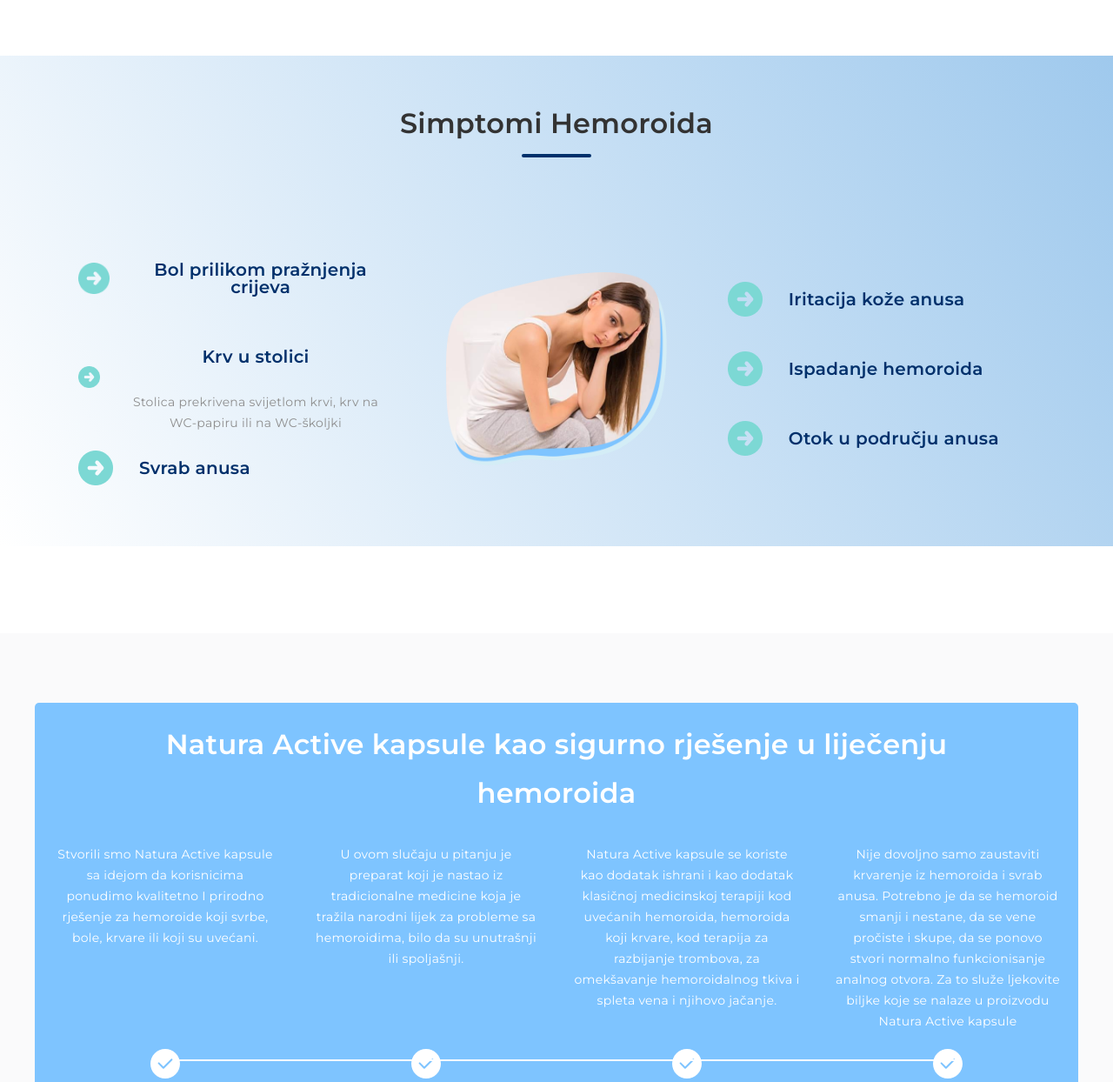
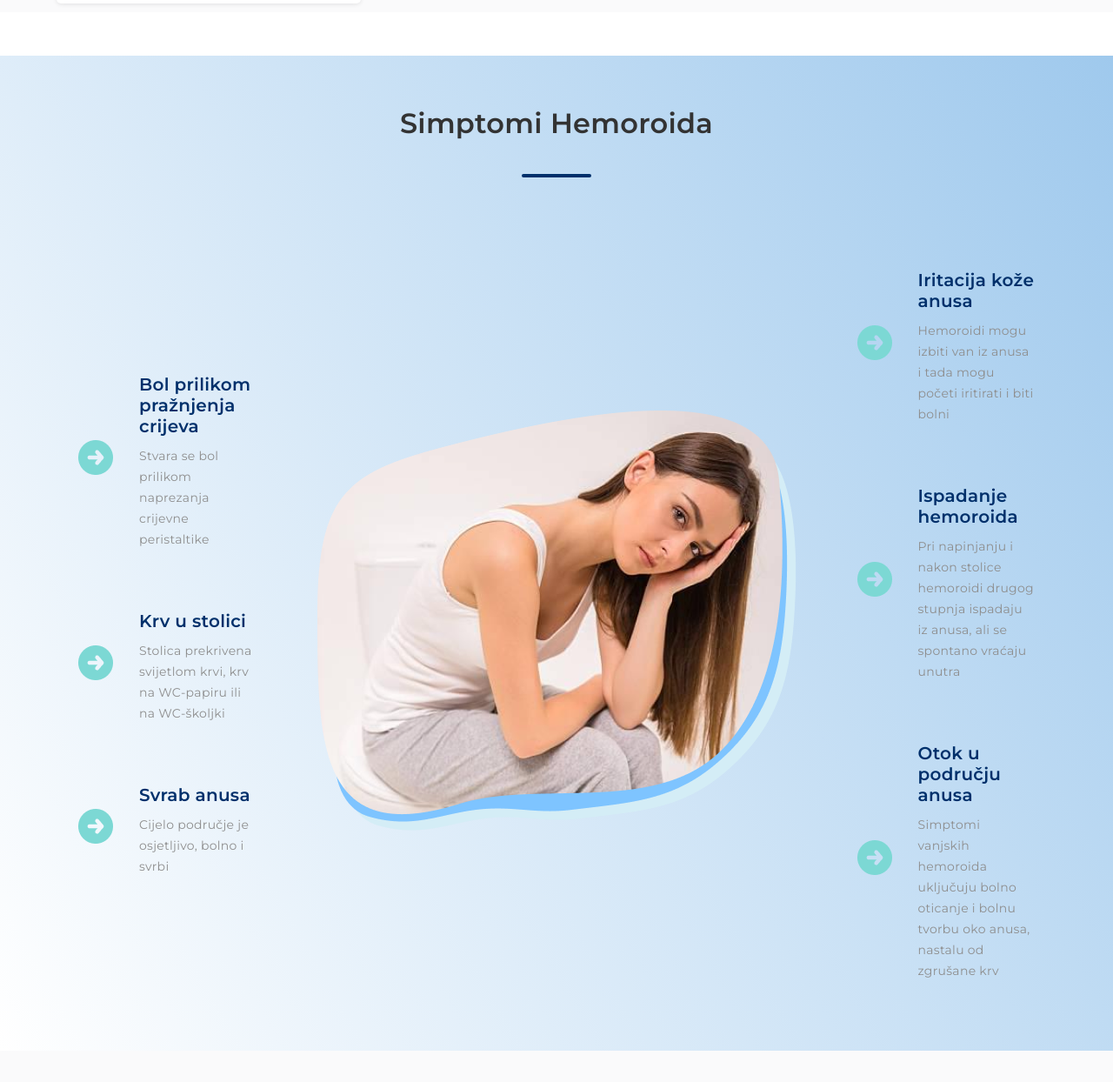
Before and after one commit to azemavdic/bioplar-2, a plain HTML site: page index.html in a window 1280 px wide. Shown: the part 1114-2358 px from the top of the page at 87% size. Drawn offline with nearby package versions, Linux system fonts and the light colour scheme.

Commit message:
section simptomi gotovo

```diff
--- a/css/style.css
+++ b/css/style.css
@@ -1,4 +1,4 @@
-@import url('https://fonts.googleapis.com/css2?family=Inter:wght@400;600&family=Montserrat:wght@400;600&display=swap');
+@import url("https://fonts.googleapis.com/css2?family=Inter:wght@400;600&family=Montserrat:wght@400;600&display=swap");
 
 /* 71.15% */
 /*
@@ -58,7 +58,7 @@
 
 body {
   color: var(--primary-text-color);
-    font-family: 'Montserrat', sans-serif;
+  font-family: "Montserrat", sans-serif;
   font-size: 1.4rem;
   font-style: normal;
   font-weight: 400;
@@ -129,6 +129,22 @@
 
 .bg-primary {
   background-color: var(--primary-color);
+}
+
+.title-secondary {
+  margin-bottom: 10rem;
+  text-transform: capitalize;
+}
+
+.title-secondary::after {
+  content: "";
+  position: absolute;
+  left: 50%;
+  transform: translateX(-50%);
+  height: 0.4rem;
+  width: 8rem;
+  border-radius: 2rem;
+  background: var(--header-text-color);
 }
 
 /**********************/
@@ -207,7 +223,7 @@
 
 /* Linija ispod linka */
 .navbar nav a::after {
-    content: '';
+  content: "";
   display: block;
   width: 0;
   height: 2px;
@@ -365,6 +381,7 @@
 .shipping {
   position: relative;
   background-color: #fafafb;
+  margin: 5rem 0;
 }
 
 .shipping .flex {
@@ -373,8 +390,8 @@
 
 section.shipping::before {
   background: url(../assets/bg-top.png) no-repeat;
-    content: '';
-    top: -30%;
+  content: "";
+  top: -40%;
   width: 100%;
   height: 11rem;
   left: 0;
@@ -462,7 +479,6 @@
 /**********************/
 .simptomi {
   position: relative;
-    margin: 10rem auto;
   background: var(--navbar-bg-color);
   padding: 5rem 5rem;
   background: rgb(255, 255, 255);
@@ -473,26 +489,13 @@
   );
 }
 
-.title-secondary {
-    margin-bottom: 10rem;
-    text-transform: capitalize;
-}
-
-.title-secondary::after {
-    content: '';
-    position: absolute;
-    top: 20%;
-    left: 50%;
-    transform: translateX(-50%);
-    height: 0.4rem;
-    width: 8rem;
-    border-radius: 2rem;
-    background: var(--header-text-color);
-}
-
 .simptomi-center {
   margin-left: 5rem;
   margin-right: 5rem;
+}
+
+.simptomi-center img {
+  width: auto;
 }
 
 .simptomi-box {
@@ -505,9 +508,17 @@
   margin-right: 3rem;
 }
 
+.simptomi-icon img {
+  width: auto;
+}
+
+.simptomi-content {
+  text-align: left;
+  margin: 3rem 0;
+}
+
 .simptomi-features-title {
-    line-height: 2rem;
-    margin: 3rem auto;
+  line-height: 2.4rem;
 }
 
 /**********************/
@@ -581,7 +592,7 @@
 }
 
 .about-icon-progress li::before {
-    content: '';
+  content: "";
   width: 25%;
   position: absolute;
   z-index: 1;
@@ -593,7 +604,7 @@
 }
 
 .about-icon-progress li:nth-child(4)::before {
-    content: '';
+  content: "";
   width: 0;
 }
 
@@ -605,7 +616,7 @@
   position: relative;
 }
 
-.about-form input[type='text'] {
+.about-form input[type="text"] {
   border: 0;
   border: 1px solid #ffffff;
   width: 90%;
@@ -618,7 +629,7 @@
   box-shadow: 0 1px 5px rgba(0, 0, 0, 0.1);
 }
 
-.about-form input[type='submit'] {
+.about-form input[type="submit"] {
   font-weight: 600;
   font-size: 2rem;
   letter-spacing: 0.1rem;
@@ -746,7 +757,7 @@
 }
 
 .banner-bg-image {
-    background-image: url('../assets/Banner\ with\ timer.png');
+  background-image: url("../assets/Banner\ with\ timer.png");
 
   background-size: cover;
   background-repeat: no-repeat;
@@ -821,7 +832,7 @@
 }
 
 .footer:before {
-    content: '';
+  content: "";
   background: url(../assets/footer-divider-2.png) no-repeat;
   background-size: cover;
   position: absolute;
@@ -1189,7 +1200,7 @@
   }
 
   .about-icon-progress li::before {
-        content: '';
+    content: "";
     width: 1px;
     position: absolute;
     z-index: 1;
@@ -1230,12 +1241,12 @@
     height: auto;
   }
 
-    .about-form input[type='text'] {
+  .about-form input[type="text"] {
     font-size: 2.2rem;
     padding: 2.5rem;
   }
 
-    .about-form input[type='submit'] {
+  .about-form input[type="submit"] {
     margin-bottom: 3rem;
     width: 90%;
     font-size: 2.4rem;
@@ -1356,7 +1367,7 @@
   /**********************/
 
   .banner-bg-image {
-        background-image: url('../assets/banner-timer-tablet.png');
+    background-image: url("../assets/banner-timer-tablet.png");
     max-width: 100rem;
     height: 65rem;
   }
@@ -1497,7 +1508,7 @@
   }
 
   .about-icon-progress li::before {
-        content: '';
+    content: "";
     width: 1px;
     position: absolute;
     z-index: 1;
@@ -1538,12 +1549,12 @@
     height: auto;
   }
 
-    .about-form input[type='text'] {
+  .about-form input[type="text"] {
     font-size: 2.2rem;
     padding: 2.5rem;
   }
 
-    .about-form input[type='submit'] {
+  .about-form input[type="submit"] {
     margin-bottom: 3rem;
     width: 90%;
     font-size: 2.4rem;
@@ -1660,7 +1671,7 @@
   /**********************/
 
   .banner-bg-image {
-        background-image: url('../assets/banner-timer-tablet.png');
+    background-image: url("../assets/banner-timer-tablet.png");
     max-width: 100rem;
     height: 65rem;
   }
@@ -2002,13 +2013,13 @@
     margin-top: 3rem;
     line-height: 4rem;
   }
-    .about-form input[type='text'] {
+  .about-form input[type="text"] {
     font-size: 2.8rem;
     padding: 2.6rem;
     margin-bottom: 4rem;
   }
 
-    .about-form input[type='submit'] {
+  .about-form input[type="submit"] {
     color: transparent;
     font-size: 3rem;
     padding: 3rem 3rem;
@@ -2017,7 +2028,7 @@
   }
 
   #submit-btn::after {
-        content: 'NARUČI ZA 59.90 KM';
+    content: "NARUČI ZA 59.90 KM";
     position: absolute;
     display: block;
     color: var(--white-text-color);
@@ -2122,7 +2133,7 @@
   /**********************/
 
   .banner-bg-image {
-        background-image: url('../assets/banner-timer-mobile.png');
+    background-image: url("../assets/banner-timer-mobile.png");
     max-width: 200rem;
     height: 90rem;
   }
@@ -2171,7 +2182,7 @@
   }
 
   .footer-divider-2 {
-        background: url('../assets/footer-mobile.png');
+    background: url("../assets/footer-mobile.png");
     background-repeat: no-repeat;
     background-size: cover;
     height: 100%;
--- a/index.html
+++ b/index.html
@@ -14,6 +14,7 @@
     <link rel="stylesheet" href="css/utility.css" />
     <link rel="stylesheet" href="css/style.css" />
     <title>BIO PLAR</title>
+    <link rel="shortcut icon" type="image/png" href="/assets/favicon.png"/>
   </head>
   <body>
     <!-- NAVBAR -->
@@ -155,7 +156,7 @@
             </div>
             <div class="simptomi-content">
               <h5 class="simptomi-features-title">Bol prilikom pražnjenja crijeva</h5>
-              <p class="simptomi-features-content"></p>
+              <p class="simptomi-features-content">Stvara se bol prilikom naprezanja crijevne peristaltike</p>
             </div>
           </div>
 
@@ -175,7 +176,9 @@
             </div>
             <div class="simptomi-content">
               <h5 class="simptomi-features-title">Svrab anusa</h5>
-              <p class="simptomi-features-content"></p>
+              <p class="simptomi-features-content">
+                Cijelo područje je osjetljivo, bolno i svrbi
+              </p>
             </div>
           </div>
 
@@ -192,7 +195,7 @@
             </div>
             <div class="simptomi-content">
               <h5 class="simptomi-features-title">Iritacija kože anusa</h5>
-              <p class="simptomi-features-content"></p>
+              <p class="simptomi-features-content">Hemoroidi mogu izbiti van iz anusa i tada mogu početi iritirati i biti bolni</p>
             </div>
           </div>
 
@@ -202,7 +205,7 @@
             </div>
             <div class="simptomi-content">
               <h5 class="simptomi-features-title">Ispadanje hemoroida</h5>
-              <p class="simptomi-features-content"></p>
+              <p class="simptomi-features-content">Pri napinjanju i nakon stolice hemoroidi drugog stupnja ispadaju iz anusa, ali se spontano vraćaju unutra</p>
             </div>
           </div>
 
@@ -212,7 +215,7 @@
             </div>
             <div class="simptomi-content">
               <h5 class="simptomi-features-title">Otok u području anusa</h5>
-              <p class="simptomi-features-content"></p>
+              <p class="simptomi-features-content">Simptomi vanjskih hemoroida uključuju bolno oticanje i bolnu tvorbu oko anusa, nastalu od zgrušane krv</p>
             </div>
           </div>
 
```
Also changed, not shown: assets/favicon.png (added). Lines whose indentation alone changed are shown as unchanged.
